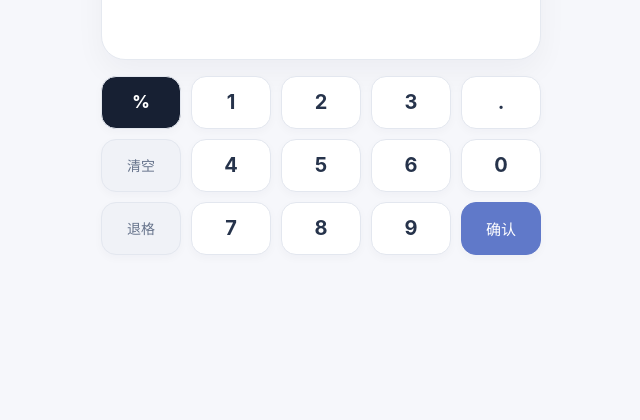
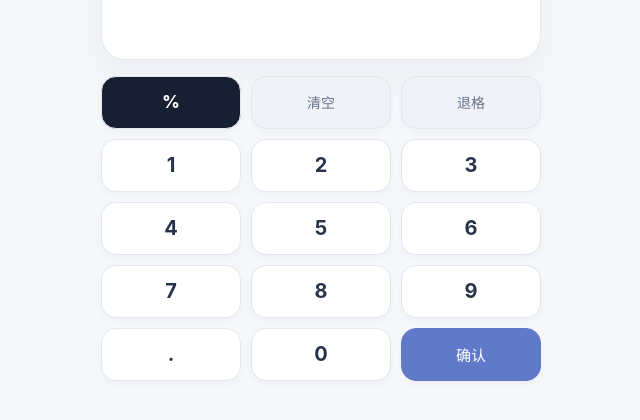
Before and after one commit to Shawnylin/numberstu, a plain HTML site: page index.html in a window 1280 px wide. Shown: the part 372-792 px from the top of the page, without its empty margins (319-959 px from the left). Drawn offline with Linux system fonts and the light colour scheme.

Commit message:
Correct keypad row layout

```diff
--- a/index.html
+++ b/index.html
@@ -17,7 +17,7 @@
     header{display:flex;align-items:center;justify-content:space-between}.brand{display:flex;gap:10px;align-items:center}.mark{width:38px;height:38px;border-radius:12px;background:#172033;color:white;display:grid;place-items:center;font-size:18px;font-weight:800}.eyebrow{font-size:12px;color:#778197;letter-spacing:.08em}.brand h1{font-size:18px;margin:2px 0 0;letter-spacing:-.02em}.mode{background:white;color:#40506d;border:1px solid #e4e8f0;border-radius:12px;padding:10px 13px;font-size:13px;font-weight:700;box-shadow:0 3px 12px #1720330a}
     .stats{display:flex;gap:24px;margin-top:30px}.stat strong{display:block;font-size:18px}.stat span{font-size:12px;color:#8791a5}.bar{height:5px;background:#e4e8f0;border-radius:99px;margin-top:17px;overflow:hidden}.bar i{display:block;height:100%;background:#6079c9;border-radius:99px;width:0;transition:width .2s}
     .card{background:white;border:1px solid #e5e9f0;border-radius:24px;margin-top:20px;padding:30px 22px 24px;box-shadow:0 12px 30px #1720330b;text-align:center}.label{font-size:13px;color:#7b879d}.prompt{font-size:56px;line-height:1.05;letter-spacing:-.06em;font-weight:800;margin:15px 0 26px}.answer-line{display:flex;align-items:center;justify-content:center;gap:9px;color:#6d7890}.answer-line span{font-size:21px}.answer-input{width:130px;border:0;border-bottom:2px solid #cad1df;background:transparent;outline:0;text-align:center;font-size:27px;font-weight:700;color:#172033;padding:3px 4px}.answer-input:focus{border-color:#6079c9}.feedback{min-height:24px;font-size:13px;margin-top:14px;font-weight:600}.feedback.ok{color:#2d8065}.feedback.bad{color:#bd5960}.feedback.hint{color:#758198}
-    .keypad{display:grid;grid-template-columns:repeat(5,1fr);gap:10px;margin-top:16px}.key{height:53px;border-radius:15px;background:white;border:1px solid #e3e7ef;color:#26334b;font-size:20px;font-weight:650;box-shadow:0 3px 10px #17203308}.key:active{background:#eef1f8;transform:scale(.98)}.key.action{font-size:14px;color:#66738b;background:#f0f2f7}.key.logo{background:#172033;color:white;font-size:17px;font-weight:800}.key.enter{background:#6079c9;color:white;border-color:#6079c9;font-size:15px}.install-note{display:none}
+    .keypad{display:grid;grid-template-columns:repeat(3,1fr);gap:10px;margin-top:16px}.key{height:53px;border-radius:15px;background:white;border:1px solid #e3e7ef;color:#26334b;font-size:20px;font-weight:650;box-shadow:0 3px 10px #17203308}.key:active{background:#eef1f8;transform:scale(.98)}.key.action{font-size:14px;color:#66738b;background:#f0f2f7}.key.logo{background:#172033;color:white;font-size:17px;font-weight:800}.key.enter{background:#6079c9;color:white;border-color:#6079c9;font-size:15px}.install-note{display:none}
     .answer-reveal{display:none;margin:8px auto 0;padding:6px 10px;border:1px solid #dfe4ee;border-radius:9px;background:#f7f8fb;color:#68758d;font-size:12px}.answer-reveal.show{display:inline-block}
     @media (prefers-reduced-motion:reduce){.bar i{transition:none}.key:active{transform:none}}
   </style>
@@ -28,7 +28,7 @@
   <section class="stats"><div class="stat"><strong id="progress">1 / 30</strong><span>本轮进度</span></div><div class="stat"><strong id="accuracy">0%</strong><span>本轮正确率</span></div></section>
   <div class="bar"><i id="bar"></i></div>
   <section class="card"><div class="label" id="questionLabel">这个分数约等于</div><div class="prompt" id="prompt">5.3%</div><div class="answer-line"><span>1 /</span><input id="answer" class="answer-input" inputmode="none" autocomplete="off" readonly aria-label="答案" /></div><div class="feedback" id="feedback" aria-live="polite"></div><button class="answer-reveal" id="revealBtn" type="button">查看答案</button></section>
-  <div class="keypad" id="keypad"><button class="key logo" data-key="logo" aria-label="网页 Logo">%</button><button class="key" data-key="1">1</button><button class="key" data-key="2">2</button><button class="key" data-key="3">3</button><button class="key" data-key="decimal">.</button><button class="key action" data-key="clear">清空</button><button class="key" data-key="4">4</button><button class="key" data-key="5">5</button><button class="key" data-key="6">6</button><button class="key" data-key="0">0</button><button class="key action" data-key="backspace">退格</button><button class="key" data-key="7">7</button><button class="key" data-key="8">8</button><button class="key" data-key="9">9</button><button class="key enter" data-key="enter">确认</button></div>
+  <div class="keypad" id="keypad"><button class="key logo" data-key="logo" aria-label="网页 Logo">%</button><button class="key action" data-key="clear">清空</button><button class="key action" data-key="backspace">退格</button><button class="key" data-key="1">1</button><button class="key" data-key="2">2</button><button class="key" data-key="3">3</button><button class="key" data-key="4">4</button><button class="key" data-key="5">5</button><button class="key" data-key="6">6</button><button class="key" data-key="7">7</button><button class="key" data-key="8">8</button><button class="key" data-key="9">9</button><button class="key" data-key="decimal">.</button><button class="key" data-key="0">0</button><button class="key enter" data-key="enter">确认</button></div>
 </main>
 <script>
 const pairs=[['5.3%','19'],['7.7%','13'],['12%','8.3'],['16%','6.25'],['24%','4.2'],['5.6%','18'],['8.3%','12'],['12.5%','8'],['16.7%','6'],['27%','3.7'],['5.9%','17'],['9.1%','11'],['13%','7.7'],['17%','5.9'],['28.6%','3.5'],['6.25%','16'],['9.5%','10.5'],['14%','7.1'],['18%','5.6'],['37%','2.7'],['6.7%','15'],['10.5%','9.5'],['14.3%','7'],['19%','5.3'],['42%','2.4'],['7.1%','14'],['11.1%','9'],['15%','6.7'],['22.2%','4.5'],['67%','1.5']];
```
